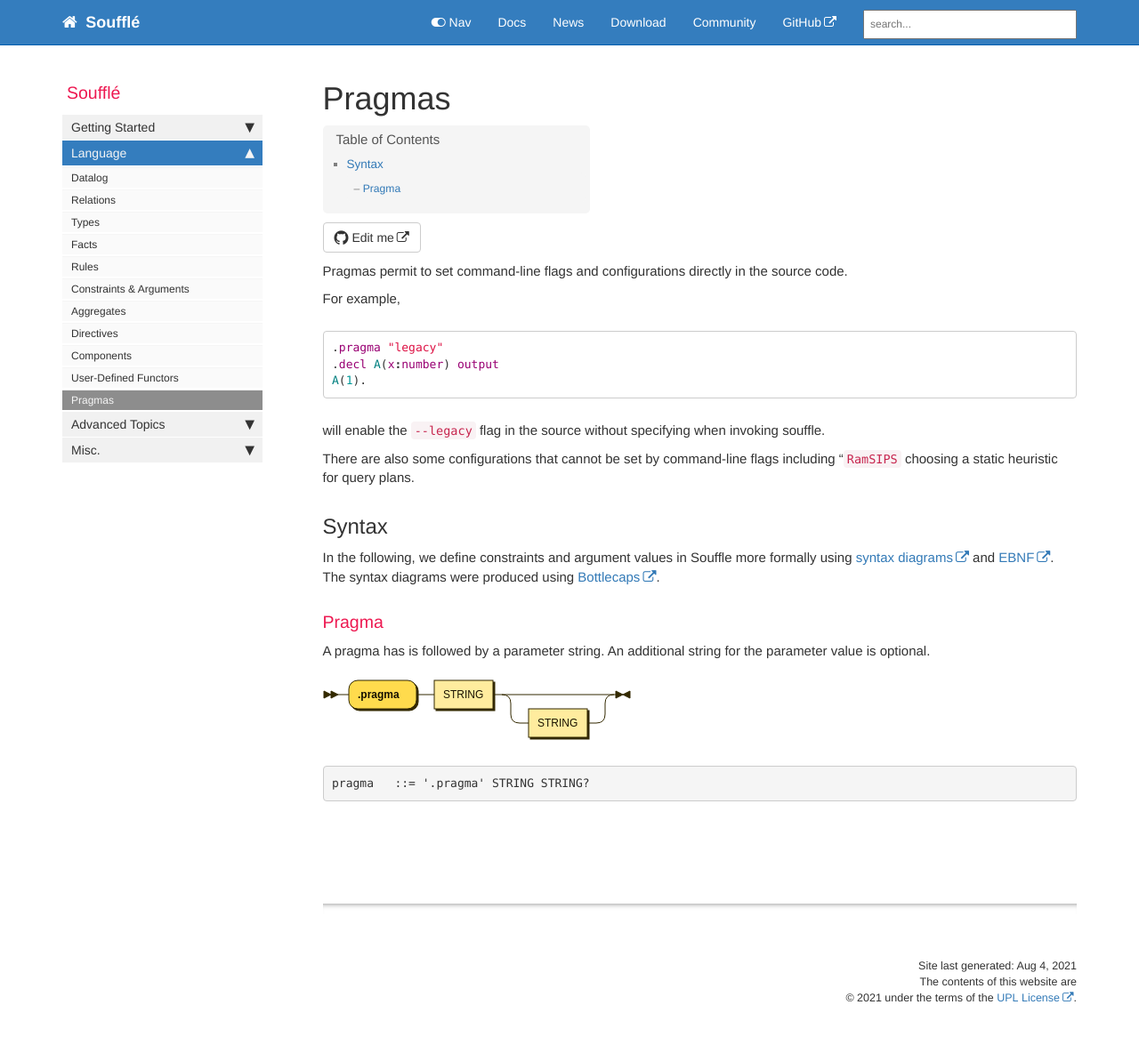
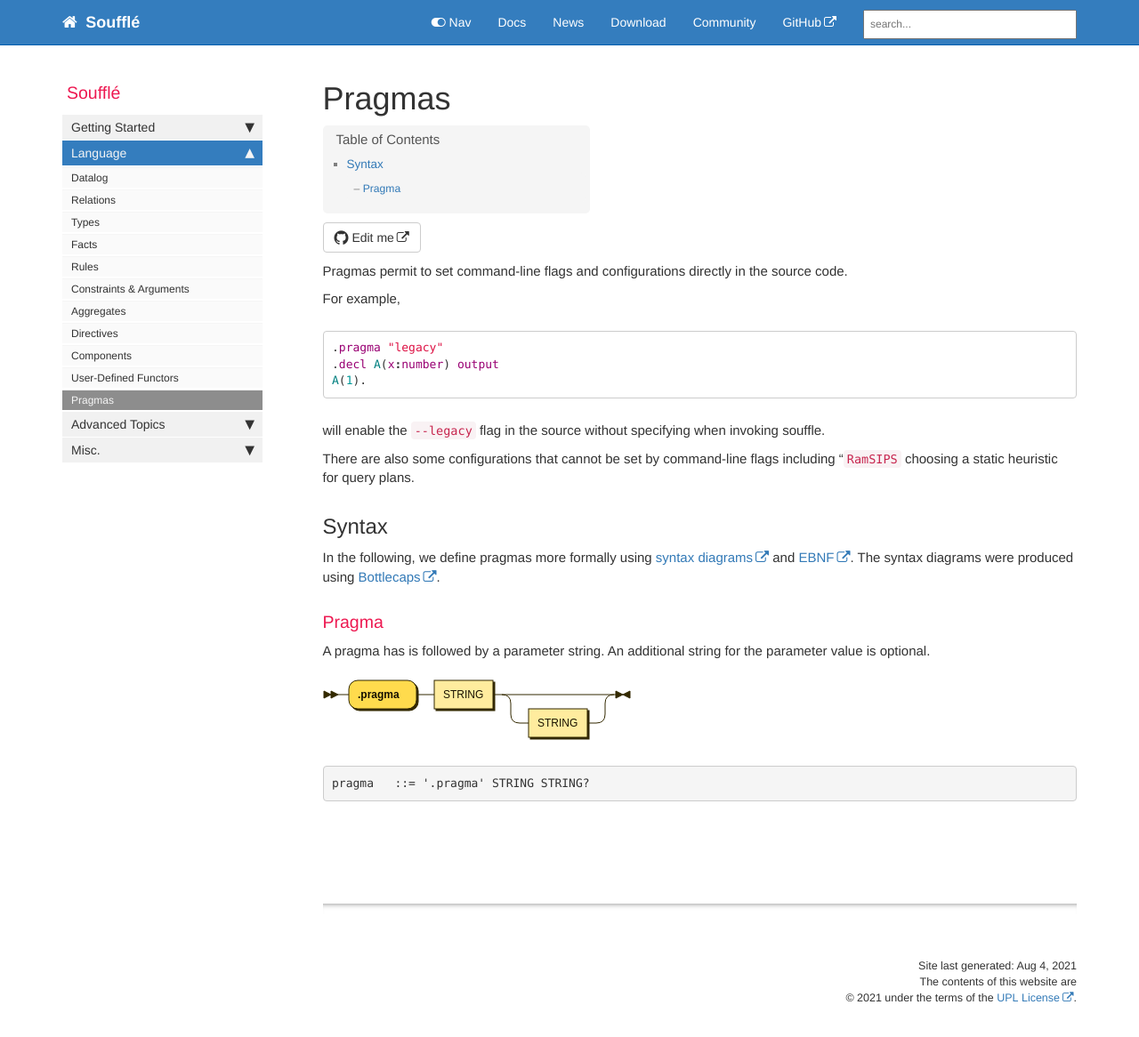
Before and after one commit to souffle-lang/souffle-lang.github.io, a Jekyll site: the page built from pages/docs/pragmas.md, in a window 1280 px wide and 1192 px high. Shown: the top 1166 px of the window at 89% size. Built offline with Jekyll 4.4.1, drawn with Linux system fonts in a browser that asks for light colours; comment, search, counter and statistics services are not loaded.

Commit message:
Update pragmas.md

```diff
--- a/pages/docs/pragmas.md
+++ b/pages/docs/pragmas.md
@@ -18,7 +18,7 @@ will enable the `--legacy` flag in the source without specifying when invoking s
 There are also some configurations that cannot be set by command-line flags including "`RamSIPS` choosing a static heuristic for query plans.
 
 ## Syntax
-In the following, we define constraints and argument values in Souffle more formally using [syntax diagrams](https://en.wikipedia.org/wiki/Syntax_diagram) and [EBNF](https://en.wikipedia.org/wiki/Extended_Backus–Naur_form). The syntax diagrams were produced using [Bottlecaps](https://www.bottlecaps.de/rr/ui).
+In the following, we define pragmas more formally using [syntax diagrams](https://en.wikipedia.org/wiki/Syntax_diagram) and [EBNF](https://en.wikipedia.org/wiki/Extended_Backus–Naur_form). The syntax diagrams were produced using [Bottlecaps](https://www.bottlecaps.de/rr/ui).
 
 ### Pragma
 A pragma has is followed by a parameter string. An additional string for the parameter value is optional.
```
